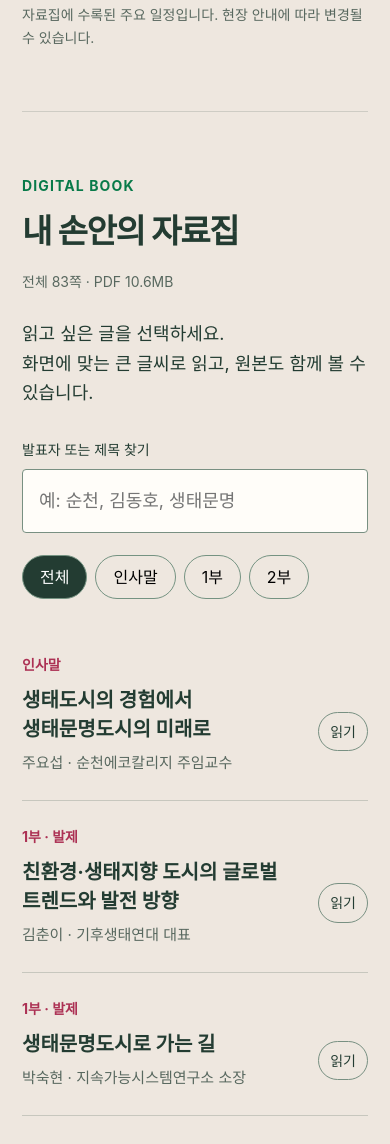
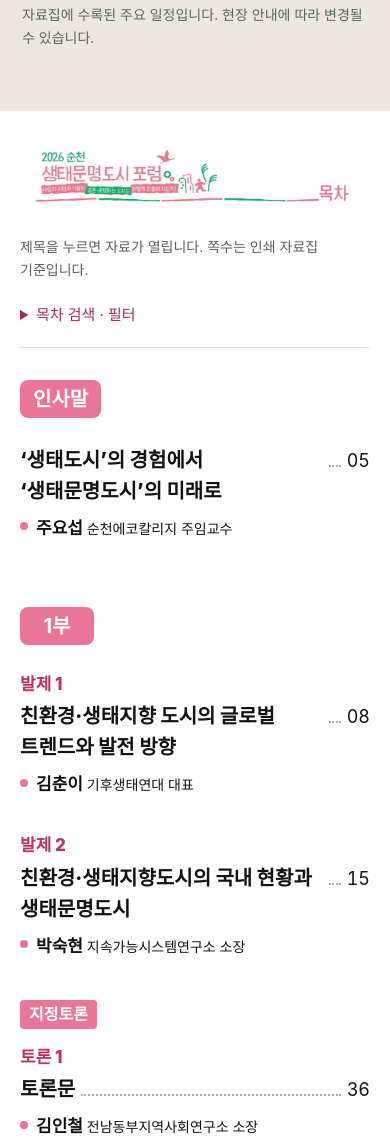
Before and after one commit to seungyong1979/manmul, a plain HTML site: page poleom/index.html in a window 390 px wide. Shown: the part 3117-4261 px from the top of the page. Drawn offline with Linux system fonts and the light colour scheme.

Commit message:
Add files via upload

```diff
--- a/poleom/app.js
+++ b/poleom/app.js
@@ -1,6 +1,22 @@
 const $=s=>document.querySelector(s);let filter='전체',current=null,mode='text',origin=null;
 const esc=s=>s.replace(/[&<>"']/g,c=>({'&':'&amp;','<':'&lt;','>':'&gt;','"':'&quot;',"'":'&#39;'}[c]));
-function list(){let q=$('#search').value.trim().toLowerCase();const items=BOOK.filter(a=>(filter==='전체'||a.group===filter)&&`${a.title} ${a.author}`.toLowerCase().includes(q));$('#articles').innerHTML=items.map(a=>`<button class="article" data-id="${a.id}"><span class="kind">${a.group==='인사말'?'인사말':a.group+' · '+a.type}</span><div><h3>${esc(a.title)}</h3><p>${esc(a.author)}</p></div><span class="read">읽기</span></button>`).join('');$('#empty').hidden=items.length>0;}
+const tocTitles={greeting:'‘생태도시’의 경험에서 ‘생태문명도시’의 미래로',korea:'친환경·생태지향도시의 국내 현황과 생태문명도시',kim:'토론문',suncheon:'생태도시 순천의 경험과 생태문명도시의 비전',principles:'토론문',life:'토론문'};
+function list(){
+ const q=$('#search').value.trim().toLowerCase();
+ const items=BOOK.filter(a=>(filter==='전체'||a.group===filter)&&`${a.title} ${tocTitles[a.id]||''} ${a.author}`.toLowerCase().includes(q));
+ $('#articles').innerHTML=['인사말','1부','2부'].map(group=>{
+  const members=items.filter(a=>a.group===group);if(!members.length)return '';
+  let discussion=false;
+  return `<section class="toc-group" aria-label="${group}"><h3 class="toc-badge">${group}</h3><div class="toc-entries">`+members.map(a=>{
+   const number=BOOK.filter(x=>x.group===group&&x.type===a.type).findIndex(x=>x.id===a.id)+1;
+   const label=group==='인사말'?'':a.type+' '+number;
+   const divider=a.type==='토론'&&!discussion?'<p class="toc-discussion">지정토론</p>':'';
+   if(a.type==='토론')discussion=true;
+   const [name,...role]=a.author.split(' · ');
+   return divider+`<button class="article toc-entry" data-id="${a.id}" aria-label="${esc(name)} · ${esc(tocTitles[a.id]||a.title)} 읽기"><span class="toc-type">${label}</span><span class="toc-copy"><span class="toc-title-line"><span class="toc-title">${esc(tocTitles[a.id]||a.title)}</span><span class="toc-dots" aria-hidden="true"></span><span class="toc-page" aria-label="자료집 ${a.pages[0].n-1}쪽">${String(a.pages[0].n-1).padStart(2,'0')}</span></span><span class="toc-author"><strong>${esc(name)}</strong> <span>${esc(role.join(' · '))}</span></span></span></button>`;
+  }).join('')+'</div></section>';
+ }).join('');$('#empty').hidden=items.length>0;
+}
 $('#search').addEventListener('input',list);document.querySelectorAll('[data-filter]').forEach(b=>b.addEventListener('click',()=>{filter=b.dataset.filter;document.querySelectorAll('[data-filter]').forEach(x=>x.classList.toggle('active',x===b));list()}));
 $('#articles').addEventListener('click',e=>{const b=e.target.closest('[data-id]');if(!b)return;origin=b;current=BOOK.find(a=>a.id===b.dataset.id);mode=current.slides?'image':'text';$('#text-mode').hidden=!!current.slides;$('.font-tools').style.display=current.slides?'none':'';$('.reader-inner').style.maxWidth=current.slides?'1100px':'';$('#reader-title').textContent=current.title;$('#reader-author').textContent=current.author;$('#reader-info').textContent=current.slides?'발표 자료를 원본 이미지로 제공합니다. 이미지를 누르면 크게 볼 수 있으며, 휴대전화를 가로로 돌리면 더 편하게 읽을 수 있습니다.':'원문의 문단과 줄바꿈을 살려 큰 글씨로 제공합니다. 표의 배치는 원본 페이지에서 확인하세요.';render();$('#reader').showModal();document.body.classList.add('reading');$('#reader').scrollTop=0;});
 function textMarkup(page){
--- a/poleom/index.html
+++ b/poleom/index.html
@@ -9,7 +9,7 @@
   document.head.appendChild(base);
 })();
 </script>
-<link rel="stylesheet" href="style.css?v=text-20261126"></head><body>
+<link rel="stylesheet" href="style.css?v=toc-20261126"></head><body>
 <a class="skip" href="#library">자료집 바로 읽기</a>
 <header><a class="brand" href="#">2026 순천 <span>생태문명도시 포럼</span></a><nav aria-label="주요 메뉴"><a href="#schedule">일정</a><a href="#library">자료집 읽기</a></nav></header>
 <main><section class="hero"><div class="hero-copy"><p class="eyebrow">2026 순천 · 생태문명도시 포럼</p><h1>함께 살아갈<br>도시를 묻다.</h1><p class="ribbon pink">사람과 자연과 기술이</p><p class="ribbon green">공존·공영하는 도시는</p><p class="ribbon pink">어떻게 만들어지는가?</p><p class="intro">순천의 생태도시 경험에서<br>생태문명도시의 미래로.</p><p class="event-date">2026. 11. 27. 금요일 13:00</p><p>생태비즈니스센터 3층 컨퍼런스홀</p><a class="cta" href="#library">자료집 바로 읽기</a></div><figure class="poster"><img src="assets/page-01.jpg" alt="2026 순천 생태문명도시 포럼 공식 포스터. 사람과 자연과 기술의 공존·공영을 주제로 11월 27일 오후 1시 생태비즈니스센터에서 개최합니다." width="990" height="1400"><figcaption>2026 순천 생태문명도시 포럼</figcaption></figure></section>
@@ -21,9 +21,9 @@
 <div class="event"><time>17:10 — 18:00</time><div><h3>열린 토론</h3><p>친환경·생태지향 도시와 생태문명도시의 가능성<br>사회 주요섭</p></div></div>
 <div class="event"><time>18:30 — 20:30</time><div><h3>교류회·네트워킹</h3></div></div>
 <div class="event next"><time>11.28 · 09:00 — 12:00</time><div><h3>순천에코칼리지 프로젝트 발표회 참관</h3><p>배움에서 시작된 현장의 실천을 만납니다.</p></div></div></div><p class="small">자료집에 수록된 주요 일정입니다. 현장 안내에 따라 변경될 수 있습니다.</p></section>
-<section id="library" class="section library"><div class="section-head"><div><p class="eyebrow">DIGITAL BOOK</p><h2>내 손안의 자료집</h2></div><span>전체 83쪽 · PDF 10.6MB</span></div><p class="lead">읽고 싶은 글을 선택하세요.<br>화면에 맞는 큰 글씨로 읽고, 원본도 함께 볼 수 있습니다.</p><label class="search-label" for="search">발표자 또는 제목 찾기</label><input id="search" type="search" placeholder="예: 순천, 김동호, 생태문명"><div class="filters" role="group" aria-label="자료 유형"><button class="active" data-filter="전체">전체</button><button data-filter="인사말">인사말</button><button data-filter="1부">1부</button><button data-filter="2부">2부</button></div><div id="articles"></div><p id="empty" hidden>검색 결과가 없습니다. 다른 이름이나 단어로 찾아보세요.</p></section>
+<section id="library" class="section library"><div class="toc-masthead"><img src="assets/page-04.jpg" alt="2026 순천 생태문명도시 포럼 — 목차" width="990" height="1400" loading="lazy"></div><h2 class="sr-only">자료집 목차</h2><p class="toc-help">제목을 누르면 자료가 열립니다. 쪽수는 인쇄 자료집 기준입니다.</p><details class="toc-search"><summary>목차 검색 · 필터</summary><label class="search-label" for="search">발표자 또는 제목 찾기</label><input id="search" type="search" placeholder="예: 순천, 김동호, 생태문명"><div class="filters" role="group" aria-label="자료 유형"><button class="active" data-filter="전체">전체</button><button data-filter="인사말">인사말</button><button data-filter="1부">1부</button><button data-filter="2부">2부</button></div></details><div id="articles"></div><p id="empty" hidden>검색 결과가 없습니다. 다른 이름이나 단어로 찾아보세요.</p></section>
 <section class="closing"><p>사람과 자연과 기술,<br><strong>함께 살아갈 내일.</strong></p><a href="assets/forum.pdf" download="2026_순천_생태문명도시포럼_자료집.pdf">전체 자료집 PDF 다운로드</a></section></main>
 <footer><b>2026 순천 생태문명도시 포럼</b><p>주최 순천시</p><p class="small">모바일 읽기는 원문을 화면에 맞춰 제공합니다. 도표와 이미지의 세부 내용은 원본을 확인해 주세요.</p></footer>
 <div class="download-bar"><div><b>포럼 자료집</b><span>83쪽 · PDF 10.6MB</span></div><a class="download" href="assets/forum.pdf" download="2026_순천_생태문명도시포럼_자료집.pdf"><svg width="20" height="20" viewBox="0 0 24 24" aria-hidden="true" fill="none" stroke="currentColor" stroke-width="2"><path d="M12 3v12m-5-5 5 5 5-5M5 16v5h14v-5"/></svg>PDF 다운로드</a></div>
 <dialog id="reader" aria-labelledby="reader-title"><div class="reader-top"><button id="close-reader" aria-label="자료집 닫기">닫기 ×</button><div class="font-tools"><button id="smaller" aria-label="글자 작게">가−</button><button id="larger" aria-label="글자 크게">가+</button></div></div><div class="reader-inner"><p id="reader-author" class="eyebrow"></p><h2 id="reader-title"></h2><p id="reader-info" class="small"></p><div class="view-tabs"><button id="text-mode" class="active">큰 글씨로 읽기</button><button id="image-mode">원본 페이지 보기</button></div><div id="reader-content"></div><button id="back-list">목록으로 돌아가기</button></div></dialog>
-<script src="data.js?v=text-20261126"></script><script src="app.js?v=text-20261126"></script></body></html>
+<script src="data.js?v=toc-20261126"></script><script src="app.js?v=toc-20261126"></script></body></html>
--- a/poleom/style.css
+++ b/poleom/style.css
@@ -12,3 +12,41 @@ dialog .reader-dock{position:fixed;bottom:0;left:0;right:0;padding:12px 20px cal
 .page-text .text-contents{margin:.4em 0;padding-left:1em;border-left:3px solid #b7d4bf;color:#365f48}
 .page-text .text-note{font-size:.9em;line-height:1.75;white-space:pre-line;border-top:1px solid #d6dfd6;padding:1em 0;margin-top:2em;color:#58685f}
 .page-text strong{font-weight:800;color:#233c32}
+
+/* Original booklet contents: pink badges, dotted leaders and printed pages. */
+.library{background:#fff;max-width:1176px;padding:44px 48px 70px;border:0;color:#151515}
+.toc-masthead{width:100%;aspect-ratio:990/220;overflow:hidden;margin-bottom:25px}
+.toc-masthead img{display:block;width:100%;height:auto;margin-top:-3%}
+.sr-only{position:absolute;width:1px;height:1px;padding:0;overflow:hidden;clip:rect(0,0,0,0);white-space:nowrap;border:0}
+.toc-help{font-size:15px;color:#59615c;margin:0 0 28px}
+.library .search-label{margin-top:0}.library input{background:#fff;border-color:#d4d9d5}
+.library .filters button{border-color:#e5bac6}.library .filters button.active{background:#bd365b;border-color:#bd365b}
+.toc-group{display:grid;grid-template-columns:86px minmax(0,1fr);gap:22px;margin:52px 0 65px}
+.toc-badge{align-self:start;text-align:center;font-size:22px;line-height:1.4;margin:10px 0 0;padding:6px 10px;border-radius:8px;background:#e97696;color:#fff}
+.toc-entry.article{display:grid;grid-template-columns:72px minmax(0,1fr);gap:12px;padding:12px 0 18px;border:0;color:#121212}
+.toc-entry:hover{background:#fff4f7}.toc-entry:focus-visible{outline-color:#ad3152}
+.toc-type{color:#ba3559;font-weight:800;font-size:22px;line-height:1.5;white-space:nowrap}
+.toc-copy{min-width:0}.toc-title-line{display:flex;gap:7px;align-items:baseline}
+.toc-title{font-size:22px;font-weight:800;line-height:1.5;word-break:keep-all;overflow-wrap:anywhere}
+.toc-dots{flex:1;min-width:18px;border-bottom:2px dotted #aaa}
+.toc-page{font-size:21px;line-height:1.5;font-variant-numeric:tabular-nums}
+.toc-author{display:block;margin-top:8px;padding-left:16px;position:relative;font-size:14px;line-height:1.7;font-weight:400}
+.toc-author::before{content:'';position:absolute;left:0;top:.6em;width:8px;height:8px;border-radius:50%;background:#e97696}
+.toc-author strong{font-size:18px;font-weight:600}.toc-discussion{display:table;background:#e97696;color:white;border-radius:4px;padding:1px 9px;font-size:17px;font-weight:700;margin:25px 0 0}
+.toc-group[aria-label="인사말"] .toc-entry{grid-template-columns:minmax(0,1fr)}
+.toc-group[aria-label="인사말"] .toc-type{display:none}
+@media(max-width:700px){
+ .library.section{margin:0;padding:28px 20px 45px}
+ .toc-masthead{margin:0 -8px 14px;width:calc(100% + 16px)}
+ .toc-help{font-size:14px;line-height:1.65;margin-bottom:22px}
+ .toc-group{grid-template-columns:1fr;gap:15px;margin:32px 0 42px}
+ .toc-badge{justify-self:start;min-width:74px;margin:0;font-size:20px;padding:5px 13px}
+ .toc-entry.article{grid-template-columns:1fr;gap:4px;padding:12px 0 22px}
+ .toc-type{font-size:17px}.toc-title{font-size:20px;line-height:1.55}.toc-page{font-size:18px}
+ .toc-title-line{gap:6px}.toc-dots{min-width:12px}
+ .toc-author{font-size:14px;margin-top:7px}.toc-author strong{font-size:17px}
+ .toc-discussion{font-size:16px;margin:18px 0 4px}
+}
+
+.toc-search{border-bottom:1px solid #f0d5dd;padding:0 0 14px}.toc-search summary{cursor:pointer;color:#a92c50;font-size:15px;min-height:30px}.toc-search[open] summary{margin-bottom:18px}.toc-search .filters{margin-bottom:5px}
+.toc-page{flex:0 0 auto;white-space:nowrap;min-width:2ch;text-align:right}.toc-title{min-width:0}.toc-dots{flex-shrink:0}
```
